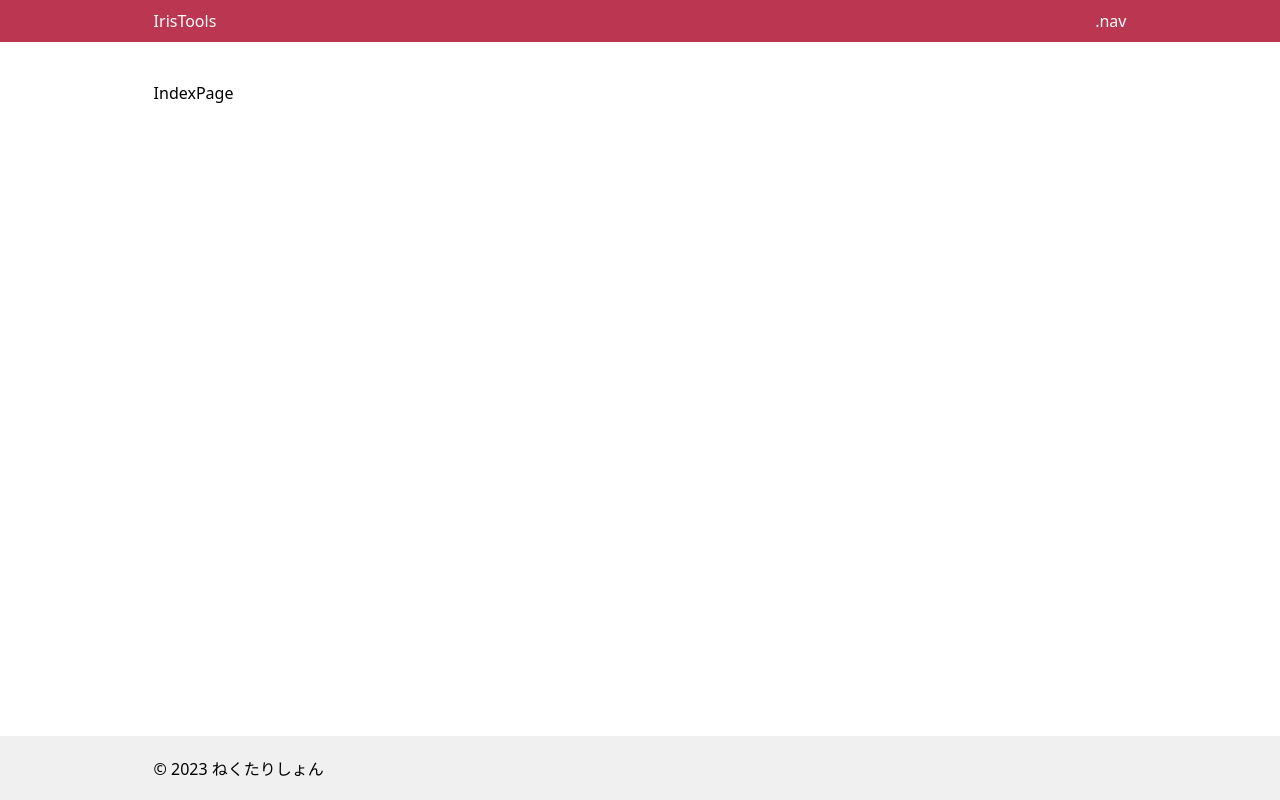
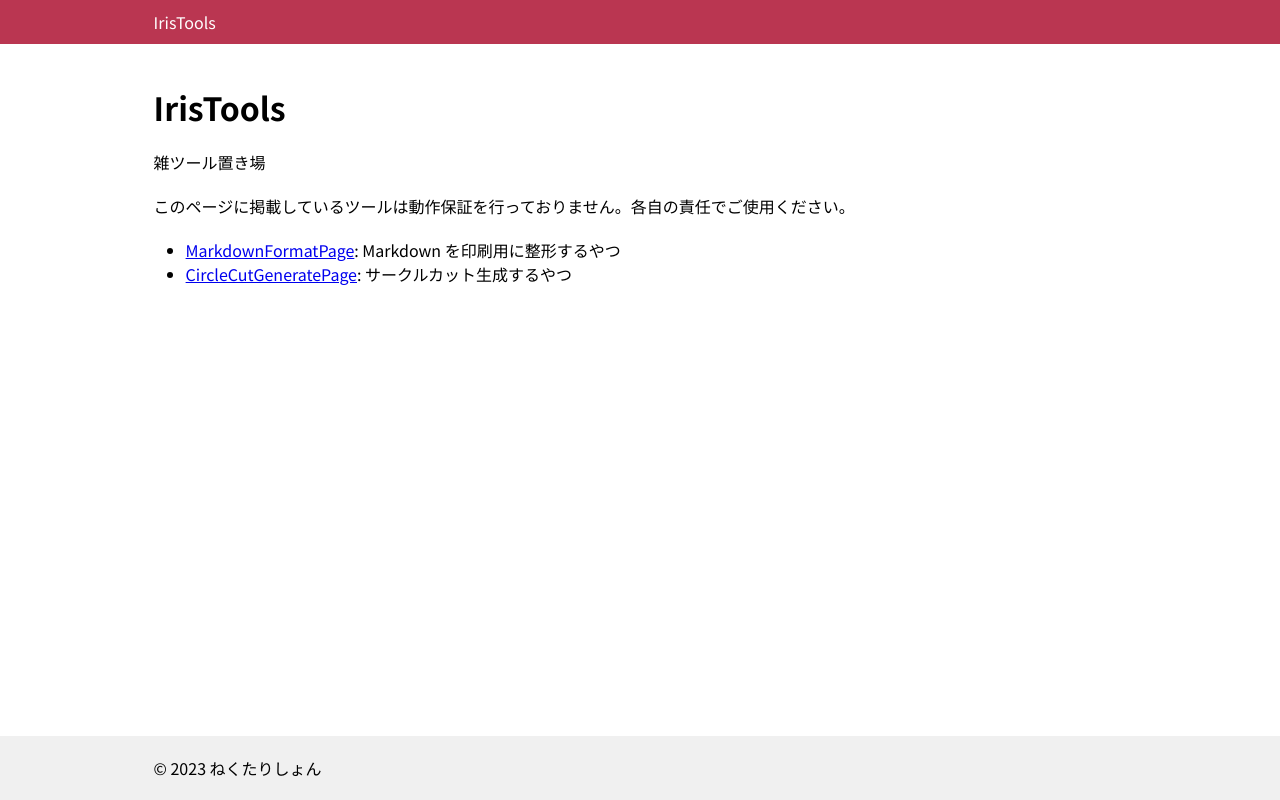
Before and after one commit to nectarition/IrisTools, a React (Vite) app in the folder packages/client/: page / in a window 1280 px wide. Built offline with nearby package versions, Linux system fonts and the light colour scheme.

Commit message:
最低限の体裁を整える

```diff
--- a/packages/client/src/layouts/Default/Header.tsx
+++ b/packages/client/src/layouts/Default/Header.tsx
@@ -1,10 +1,13 @@
+import { Link } from 'react-router-dom'
 import styled from 'styled-components'
 
 const HeaderComponent: React.FC = () => {
   return (
     <HeaderContainer>
-      <BrandSection>IrisTools</BrandSection>
-      <NavSection>.nav</NavSection>
+      <BrandSection>
+        <Link to="/">IrisTools</Link>
+      </BrandSection>
+      <NavSection></NavSection>
     </HeaderContainer>
   )
 }
@@ -23,7 +26,12 @@ const HeaderContainer = styled.header`
     padding: 10px;
   }
 `
-const BrandSection = styled.section``
+const BrandSection = styled.section`
+  a {
+    color: #ffffff;
+    text-decoration: none;
+  }
+`
 const NavSection = styled.nav`
   display: flex;
   flex-flow: column;
--- a/packages/client/src/layouts/Print/Header.tsx
+++ b/packages/client/src/layouts/Print/Header.tsx
@@ -1,14 +1,15 @@
 import styled from 'styled-components'
 
 import LogotypeSVG from '../../assets/logotype.svg'
+import { Link } from 'react-router-dom'
 
 const HeaderComponent: React.FC = () => {
   return (
     <HeaderContainer>
       <BrandSection>
-        <Logotype src={LogotypeSVG} />
+        <Link to="/">IrisTools</Link>
       </BrandSection>
-      <NavSection>.nav</NavSection>
+      <NavSection></NavSection>
     </HeaderContainer>
   )
 }
@@ -31,7 +32,12 @@ const HeaderContainer = styled.header`
     display: none;
   }
 `
-const BrandSection = styled.section``
+const BrandSection = styled.section`
+  a {
+    color: #ffffff;
+    text-decoration: none;
+  }
+`
 const NavSection = styled.nav`
   display: flex;
   flex-flow: column;
--- a/packages/client/src/pages/CircleCutGeneratePage/CircleCutGeneratePage.tsx
+++ b/packages/client/src/pages/CircleCutGeneratePage/CircleCutGeneratePage.tsx
@@ -14,9 +14,11 @@ const CircleCutGeneratePage: React.FC = () => {
   const handleDownload = useCallback(() => {
     if (!canvasRef.current) return
 
+    const now = new Date()
+
     const download = document.createElement('a')
     download.href = canvasRef.current.toDataURL('image/png')
-    download.download = 'circlecut.png'
+    download.download = `circlecut-${now.getTime()}.png`
     download.click()
   }, [])
 
@@ -60,10 +62,13 @@ const CircleCutGeneratePage: React.FC = () => {
   }, [templateImage, circleName])
 
   return (
-    <DefaultLayout title="サークルカット生成">
+    <DefaultLayout title="CircleCutGeneratePage">
       <h1>CircleCutGeneratePage</h1>
       <p>
         <CircleCutCanvas ref={canvasRef} />
+      </p>
+      <p>
+        半角文字を使うと左に寄りがちになります
       </p>
       <textarea
         value={circleName}
--- a/packages/client/src/pages/IndexPage/IndexPage.tsx
+++ b/packages/client/src/pages/IndexPage/IndexPage.tsx
@@ -1,9 +1,27 @@
+import { Link } from 'react-router-dom'
 import DefaultLayout from '../../layouts/Default/DefaultLayout'
 
 const IndexPage: React.FC = () => {
   return (
     <DefaultLayout>
-      IndexPage
+      <h1>IrisTools</h1>
+
+      <p>
+        雑ツール置き場
+      </p>
+
+      <p>
+        このページに掲載しているツールは動作保証を行っておりません。各自の責任でご使用ください。
+      </p>
+
+      <ul>
+        <li>
+          <Link to="/tools/format-markdown">MarkdownFormatPage</Link>: Markdown を印刷用に整形するやつ
+        </li>
+        <li>
+          <Link to="/tools/generate-circlecut">CircleCutGeneratePage</Link>: サークルカット生成するやつ
+        </li>
+      </ul>
     </DefaultLayout>
   )
 }
--- a/packages/client/src/pages/MarkdownFormatPage/MarkdownFormatPage.tsx
+++ b/packages/client/src/pages/MarkdownFormatPage/MarkdownFormatPage.tsx
@@ -27,7 +27,7 @@ const MarkdownFormatPage: React.FC = () => {
   return (
     <PrintLayout title={fileName}>
       <NotPrintArea>
-        <h1>Format Markdown</h1>
+        <h1>MarkdownFormatPage</h1>
 
         <p>
           Markdownをいい感じに整形します。
--- a/packages/client/src/styles/GlobalStyle.tsx
+++ b/packages/client/src/styles/GlobalStyle.tsx
@@ -2,7 +2,7 @@ import { createGlobalStyle } from 'styled-components'
 
 const GlobalStyle = createGlobalStyle`
   body {
-    font-family: system-ui, sans-serif;
+    font-family: 'Noto Sans JP';
   }
 
   html, body, #root {
```
